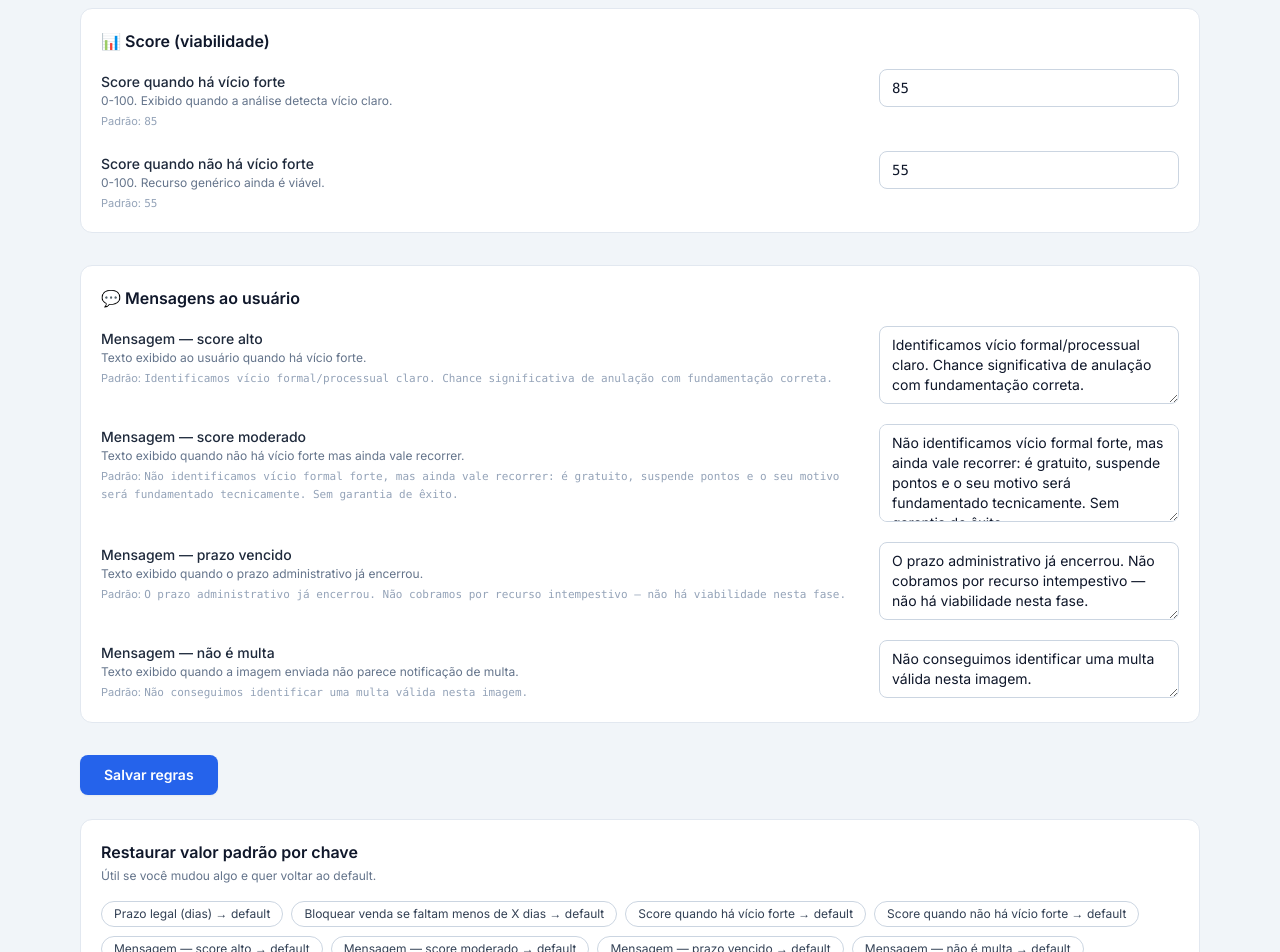
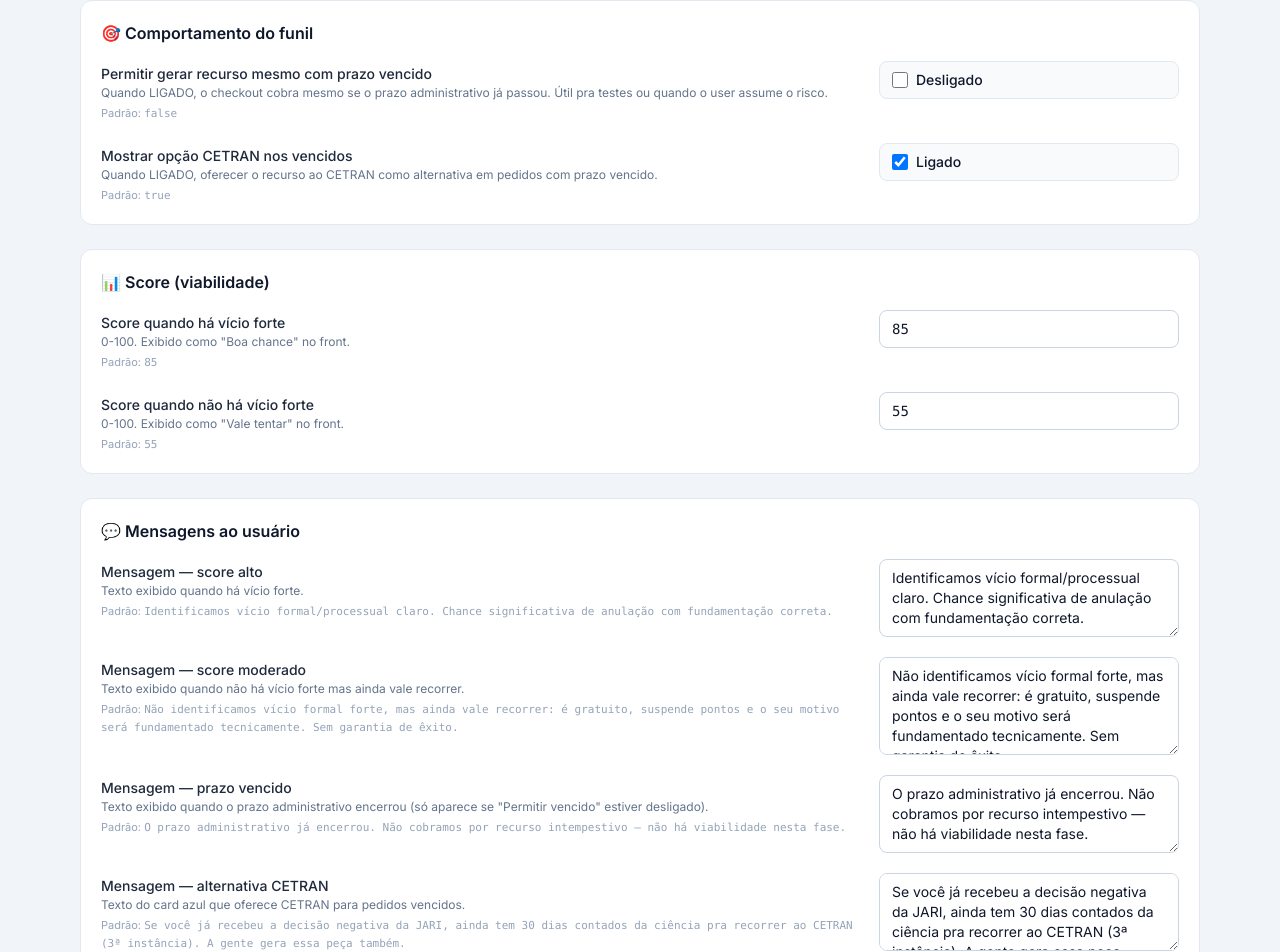
Before and after one commit to rochajps/zeromultas, a Next.js app: page /admin/regras in a window 1280 px wide. Shown: the part 410-1362 px from the top of the page. Built offline with nearby package versions, Linux system fonts and the light colour scheme; no server answers; the database is empty.

Commit message:
admin/regras: permitir_vencido + permitir_cetran_direto + tipo boolean + redirect saved=1; checkout respeita fase=cetran

```diff
--- a/src/app/admin/regras/page.tsx
+++ b/src/app/admin/regras/page.tsx
@@ -1,19 +1,20 @@
 import { prisma } from '@/lib/prisma'
-import { revalidatePath } from 'next/cache'
+import { redirect } from 'next/navigation'
 import { invalidateSettingsCache, DEFAULT_SETTINGS, type SettingsValues } from '@/lib/settings'
 
 export const dynamic = 'force-dynamic'
 
 type RowDef = {
   key: keyof SettingsValues
-  type: 'number' | 'text'
-  group: 'prazo' | 'score' | 'mensagens' | 'cobranca'
+  type: 'number' | 'text' | 'boolean'
+  group: 'prazo' | 'score' | 'mensagens' | 'comportamento'
   label: string
   description: string
-  rows?: number // textarea
+  rows?: number
 }
 
 const ROW_DEFS: RowDef[] = [
+  // PRAZO
   {
     key: 'prazo_dias',
     type: 'number',
@@ -26,28 +27,45 @@ const ROW_DEFS: RowDef[] = [
     type: 'number',
     group: 'prazo',
     label: 'Bloquear venda se faltam menos de X dias',
-    description: 'Não cobrar quando o prazo está prestes a vencer. 0 = nunca bloquear.',
+    description: 'Tratar pedido como vencido quando o prazo está prestes a expirar. 0 = nunca bloquear.',
   },
+  // COMPORTAMENTO
+  {
+    key: 'permitir_vencido',
+    type: 'boolean',
+    group: 'comportamento',
+    label: 'Permitir gerar recurso mesmo com prazo vencido',
+    description: 'Quando LIGADO, o checkout cobra mesmo se o prazo administrativo já passou. Útil pra testes ou quando o user assume o risco.',
+  },
+  {
+    key: 'permitir_cetran_direto',
+    type: 'boolean',
+    group: 'comportamento',
+    label: 'Mostrar opção CETRAN nos vencidos',
+    description: 'Quando LIGADO, oferecer o recurso ao CETRAN como alternativa em pedidos com prazo vencido.',
+  },
+  // SCORE
   {
     key: 'score_alto',
     type: 'number',
     group: 'score',
     label: 'Score quando há vício forte',
-    description: '0-100. Exibido quando a análise detecta vício claro.',
+    description: '0-100. Exibido como "Boa chance" no front.',
   },
   {
     key: 'score_moderado',
     type: 'number',
     group: 'score',
     label: 'Score quando não há vício forte',
-    description: '0-100. Recurso genérico ainda é viável.',
+    description: '0-100. Exibido como "Vale tentar" no front.',
   },
+  // MENSAGENS
   {
     key: 'msg_score_alto',
     type: 'text',
     group: 'mensagens',
     label: 'Mensagem — score alto',
-    description: 'Texto exibido ao usuário quando há vício forte.',
+    description: 'Texto exibido quando há vício forte.',
     rows: 3,
   },
   {
@@ -63,7 +81,15 @@ const ROW_DEFS: RowDef[] = [
     type: 'text',
     group: 'mensagens',
     label: 'Mensagem — prazo vencido',
-    description: 'Texto exibido quando o prazo administrativo já encerrou.',
+    description: 'Texto exibido quando o prazo administrativo encerrou (só aparece se "Permitir vencido" estiver desligado).',
+    rows: 3,
+  },
+  {
+    key: 'msg_vencido_alternativa',
+    type: 'text',
+    group: 'mensagens',
+    label: 'Mensagem — alternativa CETRAN',
+    description: 'Texto do card azul que oferece CETRAN para pedidos vencidos.',
     rows: 3,
   },
   {
@@ -78,34 +104,42 @@ const ROW_DEFS: RowDef[] = [
 
 const GROUP_LABELS: Record<RowDef['group'], string> = {
   prazo: '⏱️ Prazo e tempestividade',
+  comportamento: '🎯 Comportamento do funil',
   score: '📊 Score (viabilidade)',
   mensagens: '💬 Mensagens ao usuário',
-  cobranca: '💳 Cobrança',
 }
 
 async function salvarRegras(formData: FormData) {
   'use server'
   const ops = ROW_DEFS.map((def) => {
-    const raw = String(formData.get(def.key) ?? '').trim()
+    const raw = formData.get(def.key)
     if (def.type === 'number') {
-      const n = Number(raw)
+      const n = Number(String(raw ?? '').trim())
       if (!Number.isFinite(n)) return null
       return prisma.setting.upsert({
         where: { key: def.key },
         update: { type: 'number', value_number: n, value_text: null, value_bool: null, description: def.description, group: def.group },
         create: { key: def.key, type: 'number', value_number: n, description: def.description, group: def.group },
       })
-    } else {
+    } else if (def.type === 'boolean') {
+      const checked = raw === 'on' || raw === 'true'
       return prisma.setting.upsert({
         where: { key: def.key },
-        update: { type: 'text', value_text: raw, value_number: null, value_bool: null, description: def.description, group: def.group },
-        create: { key: def.key, type: 'text', value_text: raw, description: def.description, group: def.group },
+        update: { type: 'boolean', value_bool: checked, value_number: null, value_text: null, description: def.description, group: def.group },
+        create: { key: def.key, type: 'boolean', value_bool: checked, description: def.description, group: def.group },
+      })
+    } else {
+      const text = String(raw ?? '').trim()
+      return prisma.setting.upsert({
+        where: { key: def.key },
+        update: { type: 'text', value_text: text, value_number: null, value_bool: null, description: def.description, group: def.group },
+        create: { key: def.key, type: 'text', value_text: text, description: def.description, group: def.group },
       })
     }
   }).filter(Boolean) as ReturnType<typeof prisma.setting.upsert>[]
   await prisma.$transaction(ops)
   invalidateSettingsCache()
-  revalidatePath('/admin/regras')
+  redirect('/admin/regras?saved=1')
 }
 
 async function restaurarPadrao(formData: FormData) {
@@ -121,6 +155,12 @@ async function restaurarPadrao(formData: FormData) {
       update: { type: 'number', value_number: defaultValue as number, value_text: null, value_bool: null, description: def.description, group: def.group },
       create: { key, type: 'number', value_number: defaultValue as number, description: def.description, group: def.group },
     })
+  } else if (def.type === 'boolean') {
+    await prisma.setting.upsert({
+      where: { key },
+      update: { type: 'boolean', value_bool: defaultValue as boolean, value_number: null, value_text: null, description: def.description, group: def.group },
+      create: { key, type: 'boolean', value_bool: defaultValue as boolean, description: def.description, group: def.group },
+    })
   } else {
     await prisma.setting.upsert({
       where: { key },
@@ -129,39 +169,47 @@ async function restaurarPadrao(formData: FormData) {
     })
   }
   invalidateSettingsCache()
-  revalidatePath('/admin/regras')
+  redirect('/admin/regras?restored=' + encodeURIComponent(String(key)))
 }
 
-export default async function RegrasPage({ searchParams }: { searchParams: { saved?: string } }) {
+export default async function RegrasPage({ searchParams }: { searchParams: { saved?: string; restored?: string } }) {
   const rows = await prisma.setting.findMany()
-  const current: Record<string, string | number> = {}
+  const current: Record<string, string | number | boolean> = {}
   for (const def of ROW_DEFS) {
     const row = rows.find((r) => r.key === def.key)
     if (def.type === 'number') {
       current[def.key] = row?.value_number ?? (DEFAULT_SETTINGS[def.key] as number)
+    } else if (def.type === 'boolean') {
+      current[def.key] = row?.value_bool ?? (DEFAULT_SETTINGS[def.key] as boolean)
     } else {
       current[def.key] = row?.value_text ?? (DEFAULT_SETTINGS[def.key] as string)
     }
   }
 
-  const groups: RowDef['group'][] = ['prazo', 'score', 'mensagens']
+  const groups: RowDef['group'][] = ['prazo', 'comportamento', 'score', 'mensagens']
 
   return (
     <div className="space-y-6">
       <div>
         <h1 className="text-2xl font-bold">Regras de negócio</h1>
         <p className="mt-1 text-sm text-slate-600">
-          Comportamento do funil sem precisar mexer no código. Alterações entram em vigor em até 60s (cache).
+          Comportamento do funil sem precisar mexer no código. Cache TTL 60s.
         </p>
       </div>
 
       {searchParams.saved && (
-        <p className="rounded-lg bg-emerald-50 px-4 py-2 text-sm text-emerald-800">
-          ✓ Alterações salvas. Cache invalidado.
-        </p>
+        <div className="rounded-lg border border-emerald-200 bg-emerald-50 px-4 py-3 text-sm text-emerald-800">
+          ✓ <strong>Alterações salvas com sucesso.</strong> Cache invalidado — todos os pedidos pendentes vão usar as novas regras imediatamente.
+        </div>
       )}
 
-      <form action={salvarRegras} className="space-y-8">
+      {searchParams.restored && (
+        <div className="rounded-lg border border-blue-200 bg-blue-50 px-4 py-3 text-sm text-blue-800">
+          ✓ Valor padrão restaurado para <code>{searchParams.restored}</code>.
+        </div>
+      )}
+
+      <form action={salvarRegras} className="space-y-6">
         {groups.map((g) => (
           <div key={g} className="rounded-xl border border-slate-200 bg-white p-5">
             <h2 className="font-semibold">{GROUP_LABELS[g]}</h2>
@@ -186,6 +234,17 @@ export default async function RegrasPage({ searchParams }: { searchParams: { sav
                         defaultValue={String(current[def.key])}
                         className="w-full rounded-lg border border-slate-300 px-3 py-2 text-sm font-mono"
                       />
+                    ) : def.type === 'boolean' ? (
+                      <label className="inline-flex items-center gap-2 rounded-lg border border-slate-200 bg-slate-50 px-3 py-2 cursor-pointer">
+                        <input
+                          id={def.key}
+                          name={def.key}
+                          type="checkbox"
+                          defaultChecked={current[def.key] as boolean}
+                          className="h-4 w-4"
+                        />
+                        <span className="text-sm font-medium">{current[def.key] ? 'Ligado' : 'Desligado'}</span>
+                      </label>
                     ) : (
                       <textarea
                         id={def.key}
@@ -202,23 +261,17 @@ export default async function RegrasPage({ searchParams }: { searchParams: { sav
           </div>
         ))}
 
-        <div className="flex gap-3">
         <button
           type="submit"
-            formAction={async (fd) => {
-              'use server'
-              await salvarRegras(fd)
-            }}
           className="rounded-lg bg-blue-600 px-6 py-2.5 text-sm font-semibold text-white shadow-sm hover:bg-blue-700"
         >
           Salvar regras
         </button>
-        </div>
       </form>
 
       <div className="rounded-xl border border-slate-200 bg-white p-5">
         <h2 className="font-semibold">Restaurar valor padrão por chave</h2>
-        <p className="mt-1 text-xs text-slate-500">Útil se você mudou algo e quer voltar ao default.</p>
+        <p className="mt-1 text-xs text-slate-500">Útil se mudou algo e quer voltar ao default.</p>
         <div className="mt-4 flex flex-wrap gap-2">
           {ROW_DEFS.map((d) => (
             <form key={d.key} action={restaurarPadrao}>
--- a/src/app/resultado/[orderId]/client.tsx
+++ b/src/app/resultado/[orderId]/client.tsx
@@ -154,7 +154,7 @@ export function CompleteDataForm({
 // ============================================================
 // CTA pra CETRAN quando prazo principal venceu
 // ============================================================
-export function CetranCta({ orderId }: { orderId: string }) {
+export function CetranCta({ orderId, mensagem }: { orderId: string; mensagem?: string }) {
   const router = useRouter()
   const [loading, setLoading] = useState(false)
   const [confirmed, setConfirmed] = useState(false)
@@ -174,8 +174,7 @@ export function CetranCta({ orderId }: { orderId: string }) {
     <div className="mt-4 rounded-2xl border-2 border-blue-300 bg-blue-50 p-6">
       <h2 className="text-lg font-bold text-brand-blue-dark">Quer tentar via CETRAN?</h2>
       <p className="mt-2 text-sm text-slate-700">
-        Se você <strong>já recebeu a decisão negativa da JARI</strong>, ainda tem 30 dias contados da ciência pra
-        recorrer ao <strong>CETRAN</strong> (3ª instância). A gente gera essa peça também.
+        {mensagem ?? 'Se você já recebeu a decisão negativa da JARI, ainda tem 30 dias contados da ciência pra recorrer ao CETRAN (3ª instância). A gente gera essa peça também.'}
       </p>
 
       {!confirmed ? (
--- a/src/app/resultado/[orderId]/page.tsx
+++ b/src/app/resultado/[orderId]/page.tsx
@@ -31,7 +31,10 @@ export default async function ResultadoPage({ params }: PageProps) {
   let prazoStatus: 'valido' | 'vencido' | null = order.prazo_status
   let prazoLimite: Date | null = order.prazo_limite
 
-  if (recalculavel && fineData && !order.data_missing) {
+  // CETRAN ativado manualmente: respeitar e não recalcular fase
+  const isCetranAtivo = order.fase === 'cetran'
+
+  if (recalculavel && !isCetranAtivo && fineData && !order.data_missing) {
     const phase = routePhase({
       tipo_notificacao: fineData.tipo_notificacao,
       data_notificacao: fineData.data_notificacao,
@@ -62,7 +65,10 @@ export default async function ResultadoPage({ params }: PageProps) {
     : null
 
   const precisaCompletar = order.valor_missing || order.data_missing
-  const vencido = fase === 'vencido'
+  // Regra do admin: permitir_vencido força fluxo normal mesmo se prazo passou
+  const vencido = fase === 'vencido' && !settings.permitir_vencido
+  // Se fase salva é 'cetran', mantém pra exibir como tal
+  if (isCetranAtivo) fase = 'cetran'
 
   return (
     <main className="min-h-screen bg-slate-50 px-4 py-10">
@@ -83,7 +89,9 @@ export default async function ResultadoPage({ params }: PageProps) {
         ) : vencido ? (
           <>
             <Vencido prazoLimite={prazoLimite} mensagem={settings.msg_score_vencido} />
-            <CetranCta orderId={order.id} />
+            {settings.permitir_cetran_direto && (
+              <CetranCta orderId={order.id} mensagem={settings.msg_vencido_alternativa} />
+            )}
           </>
         ) : (
           <Diagnostico
--- a/src/lib/settings.ts
+++ b/src/lib/settings.ts
@@ -10,6 +10,9 @@ export interface SettingsValues {
   msg_score_vencido: string
   msg_nao_eh_multa: string
   cobrar_proximo_vencimento_dias: number
+  permitir_vencido: boolean
+  permitir_cetran_direto: boolean
+  msg_vencido_alternativa: string
 }
 
 export const DEFAULT_SETTINGS: SettingsValues = {
@@ -25,6 +28,10 @@ export const DEFAULT_SETTINGS: SettingsValues = {
     'O prazo administrativo já encerrou. Não cobramos por recurso intempestivo — não há viabilidade nesta fase.',
   msg_nao_eh_multa: 'Não conseguimos identificar uma multa válida nesta imagem.',
   cobrar_proximo_vencimento_dias: 0,
+  permitir_vencido: false,
+  permitir_cetran_direto: true,
+  msg_vencido_alternativa:
+    'Se você já recebeu a decisão negativa da JARI, ainda tem 30 dias contados da ciência pra recorrer ao CETRAN (3ª instância). A gente gera essa peça também.',
 }
 
 // Cache em memória (single PM2 fork) — TTL curto pra refletir mudanças no admin sem reload manual.
```
Also changed, not shown: src/app/api/orders/[id]/checkout/route.ts (+17 -14 lines). Lines whose indentation alone changed are shown as unchanged.
